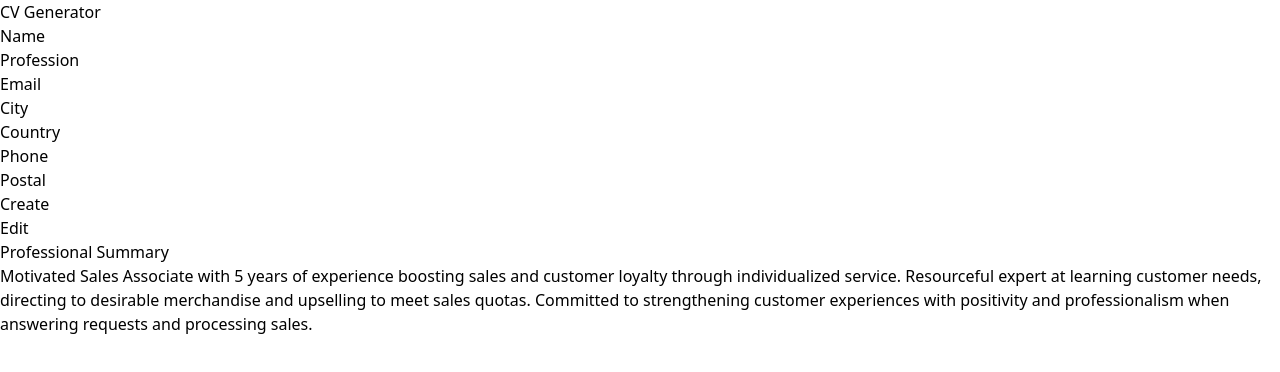
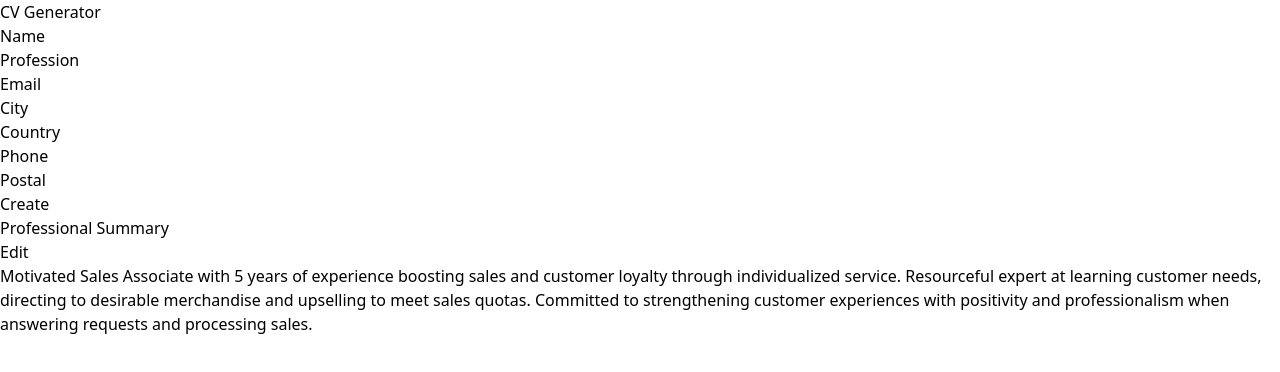
Before and after one commit to yhuzued/cv-static-pages, a React (Vite) app: page / in a window 1280 px wide. Shown: the top 372 px of the page. Built offline with nearby package versions, Linux system fonts and the light colour scheme.

Commit message:
Improve styling

```diff
--- a/src/components/header/Description.jsx
+++ b/src/components/header/Description.jsx
@@ -7,14 +7,14 @@ Description.propTypes = {
 
 function Description({ desc, setDescEdited }) {
   return (
-    <div>
+    <div className="mt-4">
+      <h2 className="text-xl mb-2">Professional Summary</h2>
       <button
         className="float float-right px-2 py-1 rounded-sm drop-shadow-sm bg-blue-900 text-slate-50"
         onClick={() => setDescEdited(true)}
       >
         Edit
       </button>
-      <h2>Professional Summary</h2>
       <p className="py-1">{desc}</p>
     </div>
   );
```
